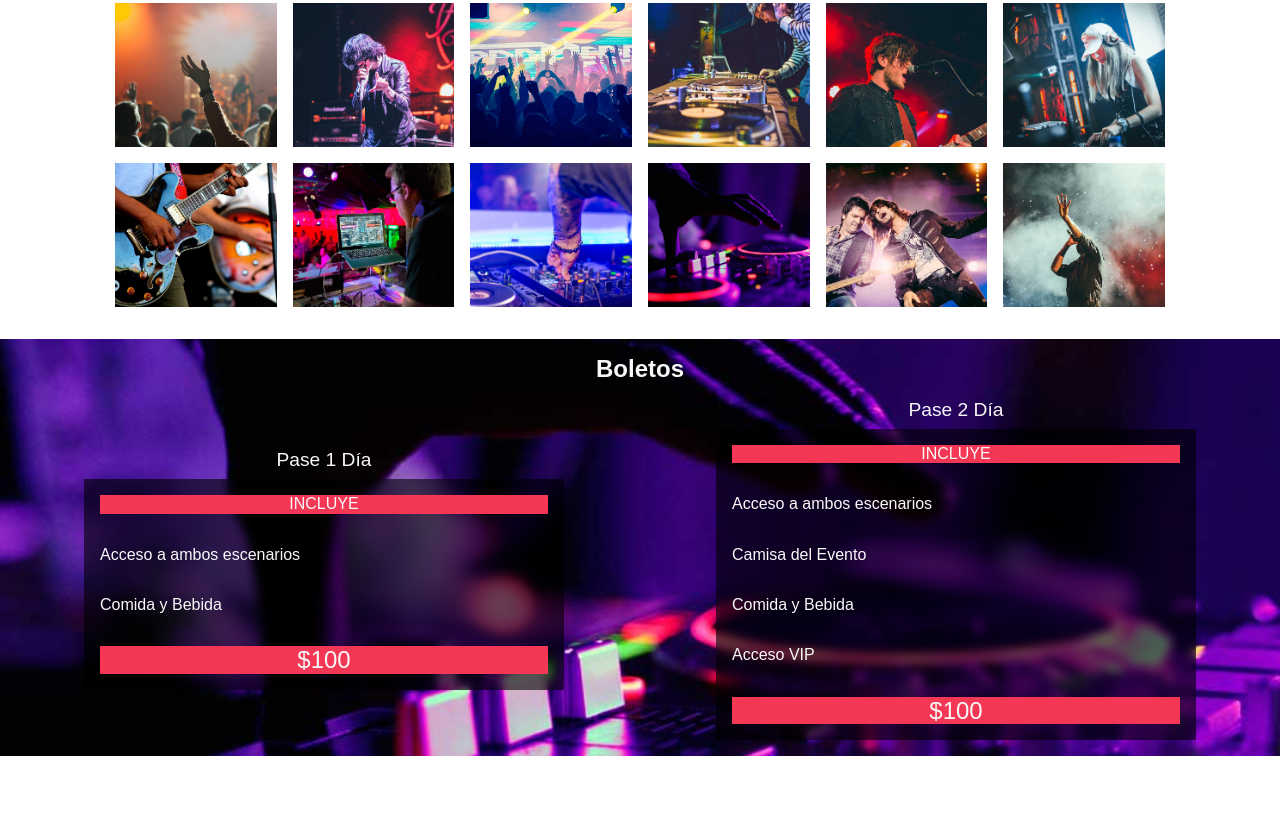
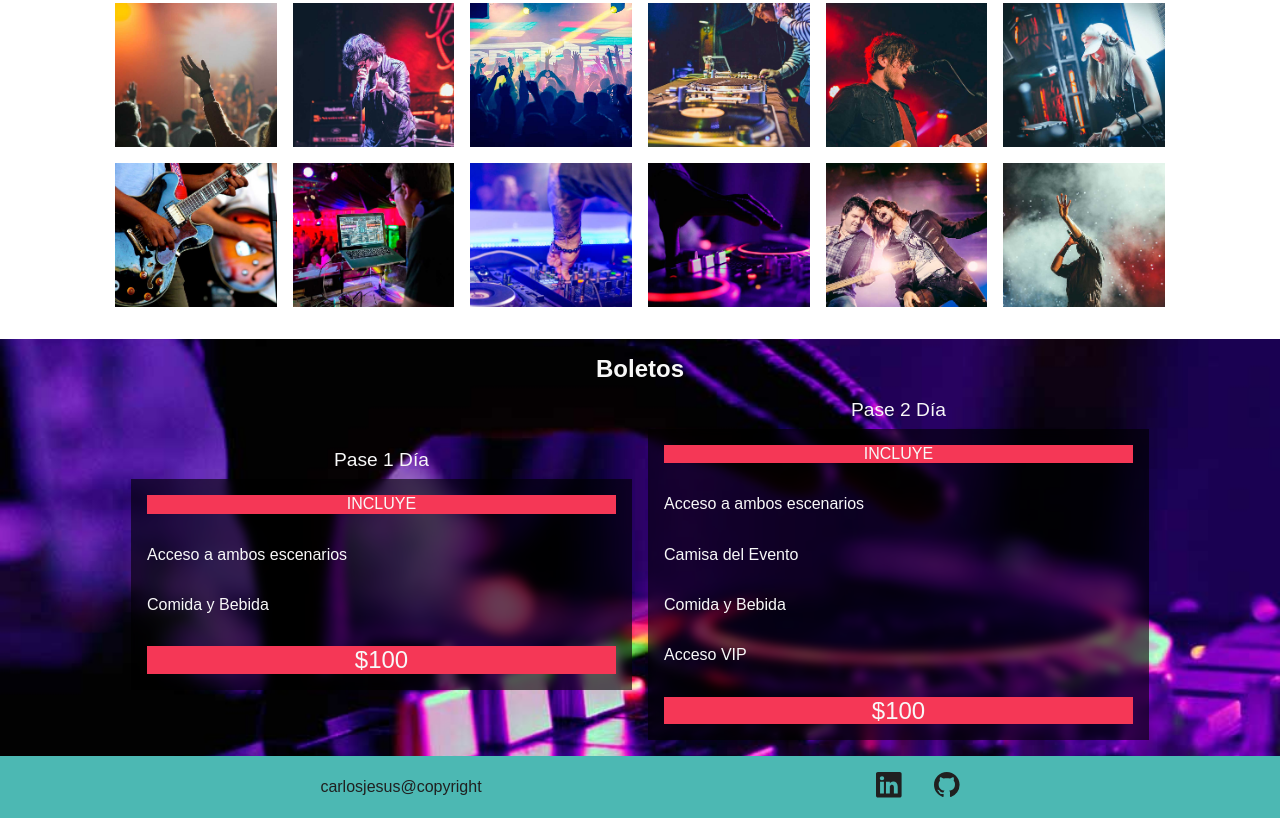
Before and after one commit to carlosjesus954/ProyectoSass, a website: page index.html in a window 1280 px wide. Shown: the part 3746-4564 px from the top of the page. Before the commit the page ends 4502 px from the top, so only its background shows below. Drawn offline with Linux system fonts and the light colour scheme.

Commit message:
Footer terminado, faltan algunos detalles por terminar

```diff
--- a/index.html
+++ b/index.html
@@ -175,7 +175,7 @@
 
       <section class="main__boletos boletos">
         <h2 class="boletos__h2">Boletos</h2>
-        <div class="boletos__global">
+        <div class="boletos__global wrapper">
             <div class="boletos__textcontainer">
                 <span class="boletos__dia">Pase 1 Día</span>
                 <div class="boletos__container">
@@ -199,5 +199,40 @@
         </div>
       </section>
     </main>
+    <footer class="footer">
+        <div class="footer__global wrapper">
+            <span class="footer__copy">carlosjesus@copyright</span>
+        <ul class="nav__socials">
+            <li class="nav__li">
+              <a href="#" class="nav__redes">
+                <svg
+                  xmlns="http://www.w3.org/2000/svg"
+                  fill="currentColor"
+                  class="nav__icons"
+                  viewBox="0 0 16 16"
+                >
+                  <path
+                    d="M0 1.146C0 .513.526 0 1.175 0h13.65C15.474 0 16 .513 16 1.146v13.708c0 .633-.526 1.146-1.175 1.146H1.175C.526 16 0 15.487 0 14.854V1.146zm4.943 12.248V6.169H2.542v7.225h2.401zm-1.2-8.212c.837 0 1.358-.554 1.358-1.248-.015-.709-.52-1.248-1.342-1.248-.822 0-1.359.54-1.359 1.248 0 .694.521 1.248 1.327 1.248h.016zm4.908 8.212V9.359c0-.216.016-.432.08-.586.173-.431.568-.878 1.232-.878.869 0 1.216.662 1.216 1.634v3.865h2.401V9.25c0-2.22-1.184-3.252-2.764-3.252-1.274 0-1.845.7-2.165 1.193v.025h-.016a5.54 5.54 0 0 1 .016-.025V6.169h-2.4c.03.678 0 7.225 0 7.225h2.4z"
+                  />
+                </svg>
+              </a>
+            </li>
+            <li class="nav__li">
+              <a href="#" class="nav__redes">
+                <svg
+                  xmlns="http://www.w3.org/2000/svg"
+                  fill="currentColor"
+                  class="nav__icons"
+                  viewBox="0 0 16 16"
+                >
+                  <path
+                    d="M8 0C3.58 0 0 3.58 0 8c0 3.54 2.29 6.53 5.47 7.59.4.07.55-.17.55-.38 0-.19-.01-.82-.01-1.49-2.01.37-2.53-.49-2.69-.94-.09-.23-.48-.94-.82-1.13-.28-.15-.68-.52-.01-.53.63-.01 1.08.58 1.23.82.72 1.21 1.87.87 2.33.66.07-.52.28-.87.51-1.07-1.78-.2-3.64-.89-3.64-3.95 0-.87.31-1.59.82-2.15-.08-.2-.36-1.02.08-2.12 0 0 .67-.21 2.2.82.64-.18 1.32-.27 2-.27.68 0 1.36.09 2 .27 1.53-1.04 2.2-.82 2.2-.82.44 1.1.16 1.92.08 2.12.51.56.82 1.27.82 2.15 0 3.07-1.87 3.75-3.65 3.95.29.25.54.73.54 1.48 0 1.07-.01 1.93-.01 2.2 0 .21.15.46.55.38A8.012 8.012 0 0 0 16 8c0-4.42-3.58-8-8-8z"
+                  />
+                </svg>
+              </a>
+            </li>
+          </ul>
+        </div>
+    </footer>
   </body>
 </html>
--- a/src/scss/base/_mixins.scss
+++ b/src/scss/base/_mixins.scss
@@ -18,6 +18,11 @@
     @content;
   }
 }
+@mixin telefonoL {
+  @media screen and (min-width: 550px) {
+    @content;
+  }
+}
 @mixin tablet {
   @media screen and (min-width: 828px) {
     @content;
--- a/src/scss/layout/_body.scss
+++ b/src/scss/layout/_body.scss
@@ -18,8 +18,8 @@
 }
 .btns {
   position: fixed;
-  bottom: 7%;
-  right: 10%;
+  bottom: 10%;
+  right: 15%;
   width: 2rem;
   height: 2rem;
   z-index: 2;
@@ -74,7 +74,7 @@
     padding: 0;
   }
   &__icons {
-    width: 2.125rem;
+    width: 1.6rem;
     fill: v.$colorLetra;
   }
 }
@@ -234,20 +234,21 @@
   text-align: center;
   position: relative;
   color: v.$colorLetra2;
-  display: grid;
-  grid-template-columns: repeat(1, 1fr);
-  gap: 0.5rem;
-  padding: 1rem;
   @include m.tablet{
     background-size: 100%;
   }
   &__h2 {
-    margin-bottom: 0.5rem
+    padding-top: 1rem;
+
   }
   &__global{
-    @include m.tablet{
-      position: relative;
-      top: 0;
+    display: grid;
+    grid-template-columns: repeat(1,1fr);
+    gap: 1rem;
+    width: 100%;
+    padding: 1rem;
+    @include m.telefonoL{
+
       display: grid;
     grid-template-columns: repeat(2,1fr);
     gap: 1rem
@@ -259,8 +260,6 @@
   &__container {
     background-color: rgba(0, 0, 0, 0.596);
     backdrop-filter: blur(5px);
-
-    max-width: 30rem;
     @include m.flex(column nowrap, center,center,2rem);
     padding: 1rem;
     width: 100%;
@@ -286,6 +285,18 @@
     font-size: 1.5rem;
   }
 }
+.footer{
+  background-color: v.$colorPrincipal;
+  &__global{
+    @include m.flex(row nowrap, space-around, center, 1rem);
+    padding: 1rem;
+  }
+  &__copy{
+    color: v.$colorLetra;
+  }
+}
+
+
 .hidden {
   display: none;
 }
```
Also changed, not shown: app/css/app.css, 1 other file.
